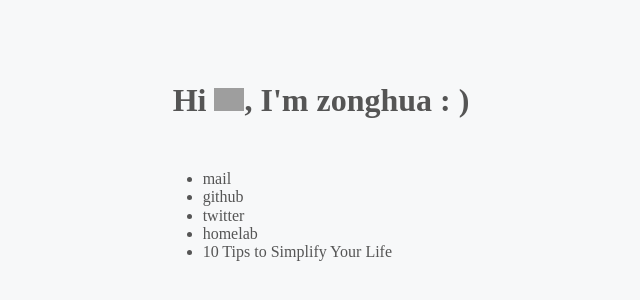
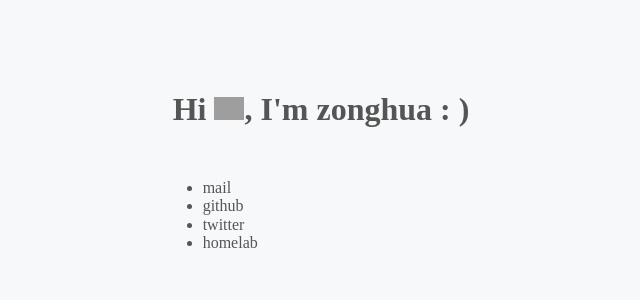
Before and after one commit to zouzonghua/zouzonghua.github.io, a plain HTML site: page index.html in a window 1280 px wide. Shown: the part 224-524 px from the top of the page, without its empty margins (319-959 px from the left). Drawn offline with nearby package versions, Linux system fonts and the light colour scheme; grey boxes are pictures that could not be loaded.

Commit message:
Update index.html

```diff
--- a/index.html
+++ b/index.html
@@ -76,7 +76,6 @@
         <li><a href="https://github.com/zouzonghua">github</a></li>
         <li><a href="https://twitter.com/zouzonghuacn">twitter</a></li>
         <li><a href="https://zouzonghua.cn/homelab-dashboard/">homelab</a></li>
-        <li><a href="https://zouzonghua.github.io/10-tips-kiss-your-life.html">10 Tips to Simplify Your Life</a></li>
       </ul>
     </div>
   </body>
```
